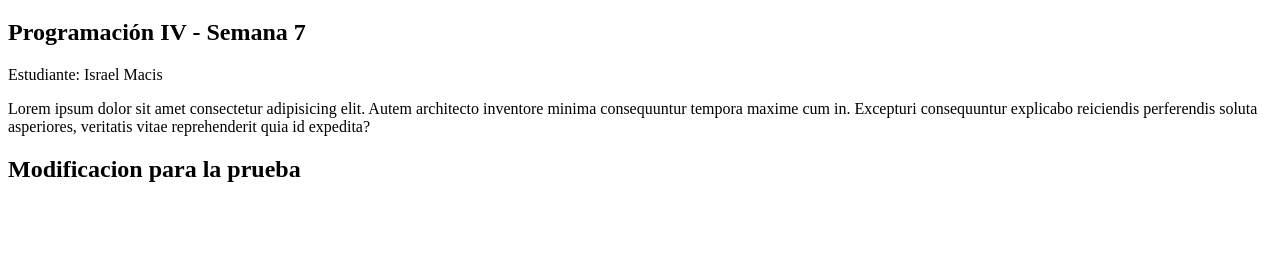
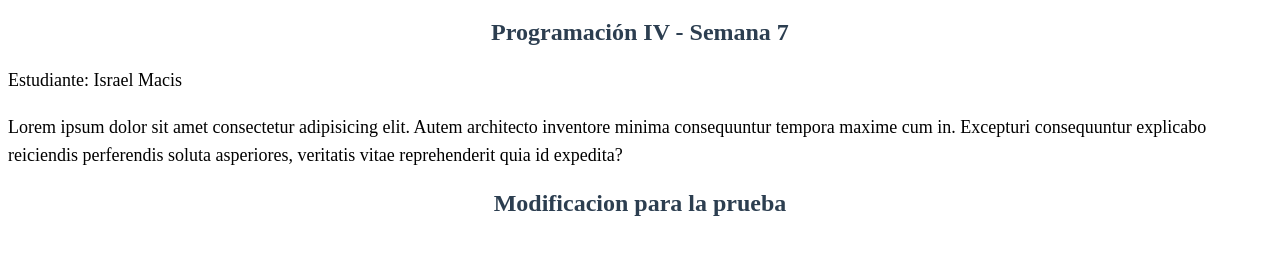
Before and after one commit to devmacis/lab-s07-git-github-macis, a plain HTML site: page git_github/index.html in a window 1280 px wide. Shown: the part 61-316 px from the top of the page. Drawn offline with Linux system fonts and the light colour scheme.

Commit message:
Mejora estilos del laboratorio

```diff
--- a/git_github/styles.css
+++ b/git_github/styles.css
@@ -3,3 +3,14 @@ h1 {
     font-family: Arial, helvetica, sans-serif;
     color: blue;
 }
+/* Mejora de estilos - Laboratorio Semana 7 */
+
+h2 {
+    color: #2c3e50;
+    text-align: center;
+}
+
+p {
+    font-size: 18px;
+    line-height: 1.6;
+}
```
